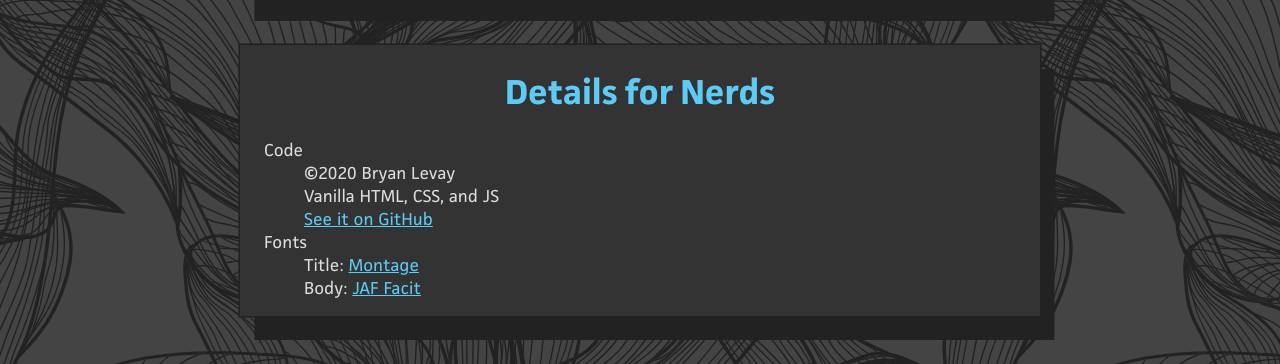
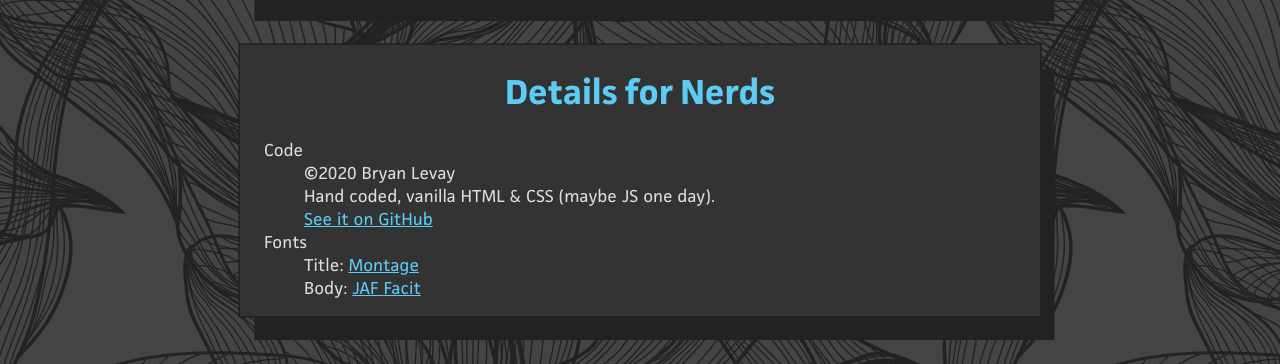
Before and after one commit to thousand/thousand.github.io, a website: page index.html in a window 1280 px wide. Shown: the part 738-1102 px from the top of the page. Drawn offline with Linux system fonts and the light colour scheme.

Commit message:
language change

```diff
--- a/index.html
+++ b/index.html
@@ -51,7 +51,7 @@
     <dl>
       <dt>Code</dt>
         <dd>&copy;2020 Bryan Levay</dd>
-        <dd>Vanilla HTML, CSS, and JS</dd>
+        <dd>Hand coded, vanilla HTML & CSS (maybe JS one day).</dd>
         <dd><a href="https://github.com/thousand/bryanlevay.com">See it on GitHub</a></dd>
       <dt>Fonts</dt>
         <dd>Title: <a href="https://houseind.com/hi/montage">Montage</a></dd>
```
